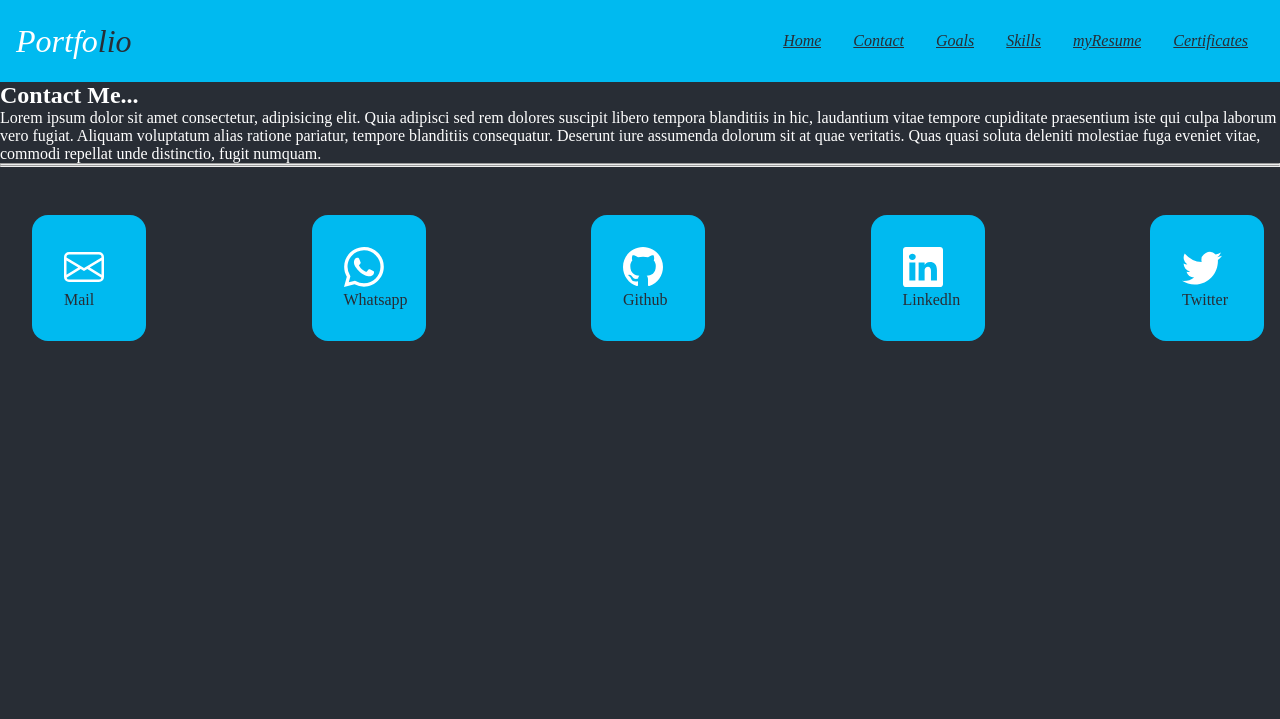
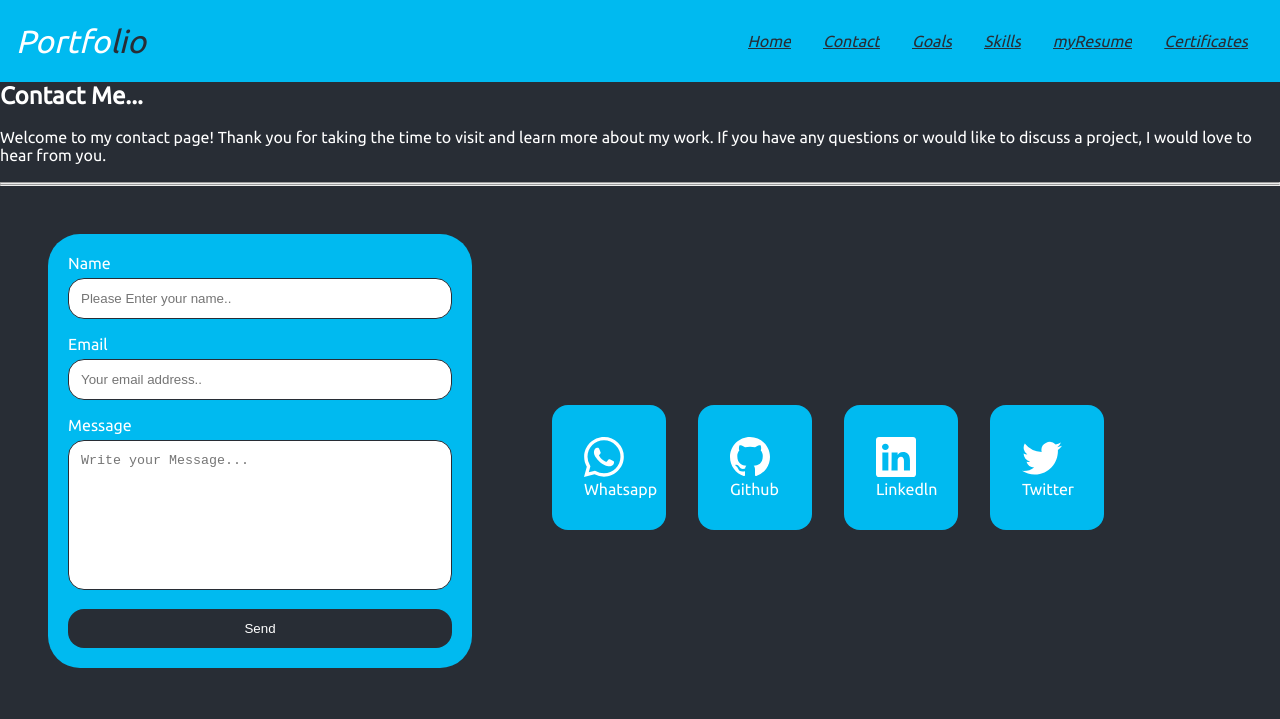
Before and after one commit to Bahkho/e-portfolio-WEBD1000, a plain HTML site: page contact.html in a window 1280 px wide. Drawn offline with Linux system fonts and the light colour scheme.

Commit message:
updated code

```diff
--- a/contact.html
+++ b/contact.html
@@ -28,29 +28,56 @@
       </ul>
     </nav>
     <h2>Contact Me...</h2>
+    <br />
     <p>
-      Lorem ipsum dolor sit amet consectetur, adipisicing elit. Quia adipisci
-      sed rem dolores suscipit libero tempora blanditiis in hic, laudantium
-      vitae tempore cupiditate praesentium iste qui culpa laborum vero fugiat.
-      Aliquam voluptatum alias ratione pariatur, tempore blanditiis consequatur.
-      Deserunt iure assumenda dolorum sit at quae veritatis. Quas quasi soluta
-      deleniti molestiae fuga eveniet vitae, commodi repellat unde distinctio,
-      fugit numquam.
+      Welcome to my contact page! Thank you for taking the time to visit and
+      learn more about my work. If you have any questions or would like to
+      discuss a project, I would love to hear from you.
     </p>
-    <hr>
-    <hr>
+    <br />
+    <hr />
+    <hr />
+
+    <div class="flexContact">
+      <div class="container">
+        <!-- <h2>Contact Me</h2> -->
+        <form method="POST" name="contact" data-netlify="true">
+          <label for="firstname">Name</label>
+          <input
+            type="text"
+            id="firstname"
+            name="Firstname"
+            placeholder="Please Enter your name.."
+            required
+          />
+
+          <label for="email">Email</label>
+          <input
+            type="email"
+            id="email"
+            name="Email"
+            placeholder="Your email address.."
+            required
+          />
+          <label for="message">Message</label>
+          <textarea
+            id="message"
+            name="Subject"
+            placeholder="Write your Message..."
+            required
+          ></textarea>
+          <button type="submit">Send</button>
+        </form>
+      </div>
+
       <ul class="contact">
-      <li class="contactLogo">
+        <!-- <li class="contactLogo">
           <img src="./image/envelope.svg" alt="" /><br />
-        <a href="mailto:akoredebakare4u@gmail.com" target="_blank"
-          >Mail</a
-        >
-      </li>
+          <a href="mailto:akoredebakare4u@gmail.com" target="_blank">Mail</a>
+        </li> -->
         <li class="contactLogo">
           <img src="./image/whatsapp.svg" alt="" /><br />
-        <a href="https://wa.me/+19023995639" target="_blank"
-          >Whatsapp</a
-        >
+          <a href="https://wa.me/+19023995639" target="_blank">Whatsapp</a>
         </li>
         <li class="contactLogo">
           <img src="./image/github.svg" alt="" /><br />
@@ -64,10 +91,9 @@
         </li>
         <li class="contactLogo">
           <img src="./image/twitter.svg" alt="" /><br />
-        <a href="https://twitter.com/Bahkho______" target="_blank"
-          >Twitter</a
-        >
+          <a href="https://twitter.com/Bahkho______" target="_blank">Twitter</a>
         </li>
       </ul>
+    </div>
   </body>
 </html>
--- a/portfolio_base.css
+++ b/portfolio_base.css
@@ -12,6 +12,7 @@ body {
   height: 100%;
   background-color: #282d35;
   color: #ffffff;
+  font-family: ubuntu;
 }
 
 * {
@@ -48,6 +49,10 @@ body {
 .homePage h1 {
   font-weight: bold;
   font-size: 2.75rem;
+}
+
+.homePage > p {
+  margin-top: 2rem;
 }
 
 #techRole {
@@ -145,7 +150,8 @@ body {
 .contact{
   display: flex;
   flex-direction: row;
-  justify-content: space-between;
+  /* justify-content: space-between; */
+  gap: 1rem;
   align-items: center;
   padding: 1rem;
   color: #282d35;
@@ -167,7 +173,7 @@ body {
 .contact li a {
   text-decoration: none;
   cursor: pointer;
-  color: #282d35;
+  color: #ffffff;
 }
 
 .contactLogo {
@@ -178,7 +184,13 @@ body {
   width: 50px;
   /* height: 50px; */
   padding: 2rem;
+
 }
+
+/* .contactLogo img {
+  max-width: 100%;
+  max-height: 100%;
+} */
 
 .goals,
 .skills {
@@ -202,6 +214,10 @@ body {
   padding: 1rem;
 }
 
+.skillsLogo img{
+  padding: 1rem;
+}
+
 figcaption {
   text-align: center;
 }
--- a/portfolio_layout.css
+++ b/portfolio_layout.css
@@ -63,6 +63,10 @@ Description: layout design mainly for the resume
     padding: 20px 10px;
   }
 
+  .grid-container {
+    margin: 1.5rem;
+  }
+
   .Ptopic {
     font-size: 20px;
   }
@@ -75,13 +79,16 @@ Description: layout design mainly for the resume
     font-weight: bold;
     text-decoration: underline;
   }
+}
 
-  .contact,.skillsLogo{
-flex-wrap: wrap;
+@media only screen and (max-width: 965px) {
+  .skillsLogo,
+  .contact {
+    flex-wrap: wrap;
   }
 }
 @media only screen and (min-width: 769px) {
-  /* Tablet   */
+  /* Desktop   */
   .grid-container {
     font-family: "Ubuntu", sans-serif;
   }
@@ -167,6 +174,71 @@ flex-wrap: wrap;
     text-decoration: underline;
   }
 }
-@media only screen and (min-width: 1024px) {
-  /* Desktop   */
+
+.flexContact {
+  display: flex;
+  flex-direction: row;
+  /* justify-content: space-between; */
+  /* align-items: center; */
+  /* margin-top: 1rem; */
 }
+
+
+
+/* h2 {
+  text-align: center;
+} */
+input, select, textarea {
+  width: 100%;
+  padding: 12px;
+  border: 1px solid #282d35;
+  border-radius: 1rem;
+  box-sizing: border-box;
+  margin-top: 6px;
+  margin-bottom: 16px;
+}
+textarea {
+  height: 150px;
+  resize: none;
+}
+button {
+  background-color: #282d35;
+  width: 100%;
+  color: white;
+  padding: 12px 20px;
+  border: none;
+  border-radius: 1rem;
+  cursor: pointer;
+}
+button:hover {
+  background-color: #4b515b;
+}
+
+.container {
+  width: 30%;
+  height: 90%;
+  margin: 3rem;
+}
+.container {
+  border-radius: 2rem;
+  background-color: #00baf0;
+  padding: 20px;
+
+
+  /* position: fixed;
+  top: 50%;
+  left: 50%;
+  transform: translate(-50%, -50%);
+  background-color: #fff;
+  padding: 20px;
+  border: 1px solid #ccc;
+  box-shadow: 0 2px 5px rgba(0, 0, 0, 0.3);
+  z-index: 9999; */
+
+}
+
+@media only screen and (max-width: 1060px) {
+  .flexContact{
+    flex-direction: column;
+  }
+}
```
Also changed, not shown: certificates.html (+25 -6 lines), goals.html (+5 -5 lines), myResume.html (+5 -4 lines), skills.html (+12 -7 lines), image/git.svg (added), image/windows.svg (added). Lines whose indentation alone changed are shown as unchanged.
